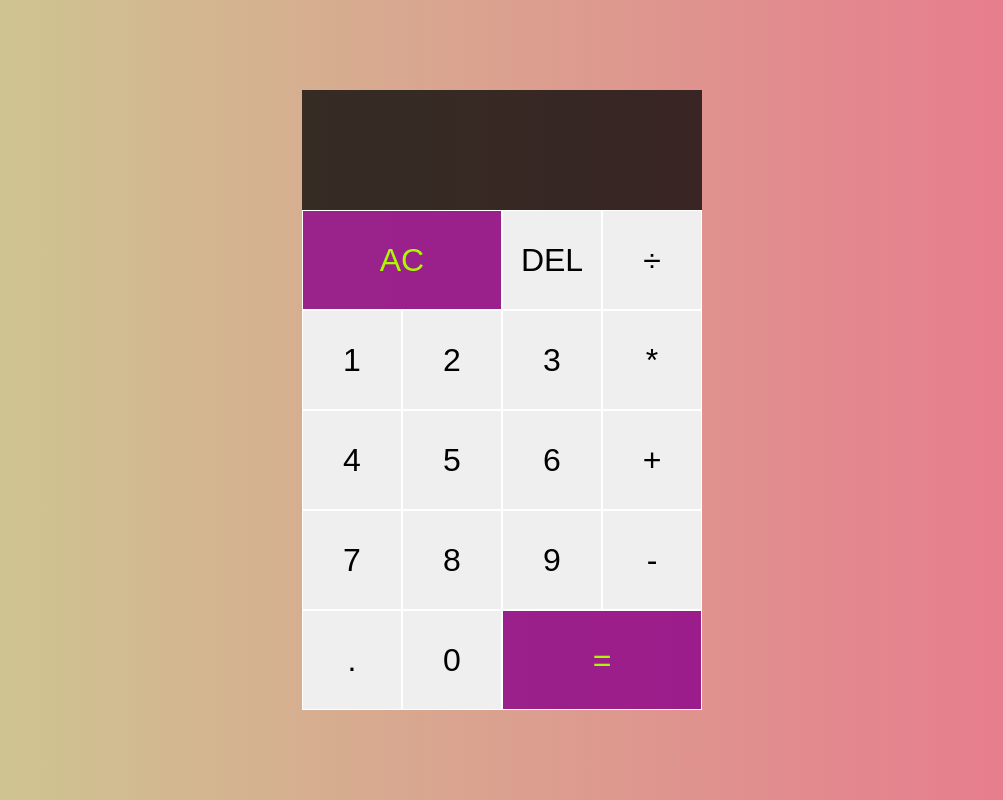
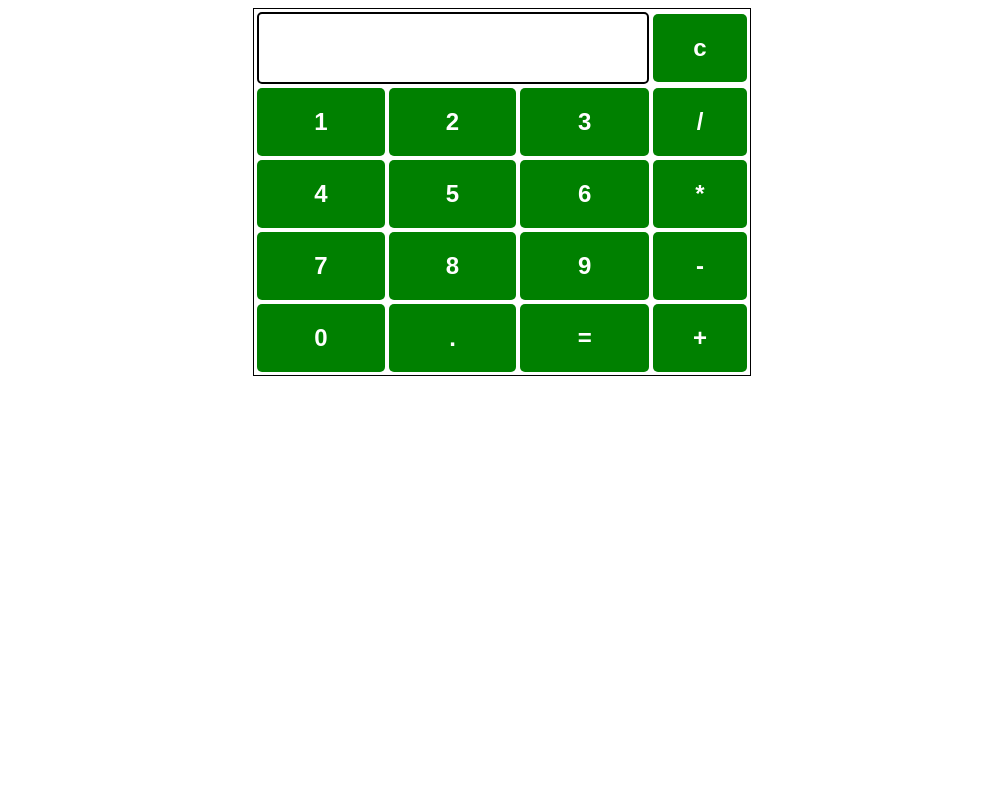
Before and after one commit to muhammadabisomer/js-calculator, a plain HTML site: page index.html in a window 1280 px wide. Shown: the whole page, without its empty margins (138-1141 px from the left). Drawn offline with nearby package versions, Linux system fonts and the light colour scheme.

Commit message:
Update index.html

```diff
--- a/index.html
+++ b/index.html
@@ -1,36 +1,141 @@
 <!DOCTYPE html>
-<html lang="en" dir="ltr">
+<html>
 
 <head>
-    <meta charset="utf-8">
-    <title>Calculator</title>
-    <link href="style.css" rel="stylesheet">
-    <script src="script.js" defer></script>
-    <div class="calculator-grid">
-        <div class="output">
-            <div class="previous-operand"></div>
-            <div class="current-operand"></div>
-        </div>
-        <button class="span-two">AC</button>
-        <button>DEL</button>
-        <button>÷</button>
-        <button>1</button>
-        <button>2</button>
-        <button>3</button>
-        <button>*</button>
-        <button>4</button>
-        <button>5</button>
-        <button>6</button>
-        <button>+</button>
-        <button>7</button>
-        <button>8</button>
-        <button>9</button>
-        <button>-</button>
-        <button>.</button>
-        <button>0</button>
-        <button class="span-two">=</button>
-    </div>
+	<script src=
+"https://cdnjs.cloudflare.com/ajax/libs/mathjs/10.6.4/math.js"
+		integrity=
+"sha512-BbVEDjbqdN3Eow8+empLMrJlxXRj5nEitiCAK5A1pUr66+jLVejo3PmjIaucRnjlB0P9R3rBUs3g5jXc8ti+fQ=="
+		crossorigin="anonymous"
+		referrerpolicy="no-referrer"></script>
+	<script src=
+"https://cdnjs.cloudflare.com/ajax/libs/mathjs/10.6.4/math.min.js"
+		integrity=
+"sha512-iphNRh6dPbeuPGIrQbCdbBF/qcqadKWLa35YPVfMZMHBSI6PLJh1om2xCTWhpVpmUyb4IvVS9iYnnYMkleVXLA=="
+		crossorigin="anonymous"
+		referrerpolicy="no-referrer"></script>
+	<!-- for styling -->
+	<style>
+		table {
+			border: 1px solid black;
+			margin-left: auto;
+			margin-right: auto;
+		}
+
+		input[type="button"] {
+			width: 100%;
+			padding: 20px 40px;
+			background-color: green;
+			color: white;
+			font-size: 24px;
+			font-weight: bold;
+			border: none;
+			border-radius: 5px;
+		}
+
+		input[type="text"] {
+			padding: 20px 30px;
+			font-size: 24px;
+			font-weight: bold;
+			border: none;
+			border-radius: 5px;
+			border: 2px solid black;
+		}
+	</style>
 </head>
+<!-- create table -->
+
 <body>
+	<table id="calcu">
+		<tr>
+			<td colspan="3"><input type="text" id="result"></td>
+			<!-- clr() function will call clr to clear all value -->
+			<td><input type="button" value="c" onclick="clr()" /> </td>
+		</tr>
+		<tr>
+			<!-- create button and assign value to each button -->
+			<!-- dis("1") will call function dis to display value -->
+			<td><input type="button" value="1" onclick="dis('1')"
+						onkeydown="myFunction(event)"> </td>
+			<td><input type="button" value="2" onclick="dis('2')"
+						onkeydown="myFunction(event)"> </td>
+			<td><input type="button" value="3" onclick="dis('3')"
+						onkeydown="myFunction(event)"> </td>
+			<td><input type="button" value="/" onclick="dis('/')"
+						onkeydown="myFunction(event)"> </td>
+		</tr>
+		<tr>
+			<td><input type="button" value="4" onclick="dis('4')"
+						onkeydown="myFunction(event)"> </td>
+			<td><input type="button" value="5" onclick="dis('5')"
+						onkeydown="myFunction(event)"> </td>
+			<td><input type="button" value="6" onclick="dis('6')"
+						onkeydown="myFunction(event)"> </td>
+			<td><input type="button" value="*" onclick="dis('*')"
+						onkeydown="myFunction(event)"> </td>
+		</tr>
+		<tr>
+			<td><input type="button" value="7" onclick="dis('7')"
+						onkeydown="myFunction(event)"> </td>
+			<td><input type="button" value="8" onclick="dis('8')"
+						onkeydown="myFunction(event)"> </td>
+			<td><input type="button" value="9" onclick="dis('9')"
+						onkeydown="myFunction(event)"> </td>
+			<td><input type="button" value="-" onclick="dis('-')"
+						onkeydown="myFunction(event)"> </td>
+		</tr>
+		<tr>
+			<td><input type="button" value="0" onclick="dis('0')"
+						onkeydown="myFunction(event)"> </td>
+			<td><input type="button" value="." onclick="dis('.')"
+						onkeydown="myFunction(event)"> </td>
+			<!-- solve function call function solve to evaluate value -->
+			<td><input type="button" value="=" onclick="solve()"> </td>
+
+			<td><input type="button" value="+" onclick="dis('+')"
+						onkeydown="myFunction(event)"> </td>
+		</tr>
+	</table>
+
+	<script>
+		// Function that display value
+		function dis(val) {
+			document.getElementById("result").value += val
+		}
+
+		function myFunction(event) {
+			if (event.key == '0' || event.key == '1'
+				|| event.key == '2' || event.key == '3'
+				|| event.key == '4' || event.key == '5'
+				|| event.key == '6' || event.key == '7'
+				|| event.key == '8' || event.key == '9'
+				|| event.key == '+' || event.key == '-'
+				|| event.key == '*' || event.key == '/')
+				document.getElementById("result").value += event.key;
+		}
+
+		var cal = document.getElementById("calcu");
+		cal.onkeyup = function (event) {
+			if (event.keyCode === 13) {
+				console.log("Enter");
+				let x = document.getElementById("result").value
+				console.log(x);
+				solve();
+			}
+		}
+
+		// Function that evaluates the digit and return result
+		function solve() {
+			let x = document.getElementById("result").value
+			let y = math.evaluate(x)
+			document.getElementById("result").value = y
+		}
+
+		// Function that clear the display
+		function clr() {
+			document.getElementById("result").value = ""
+		}
+	</script>
 </body>
+
 </html>
```
